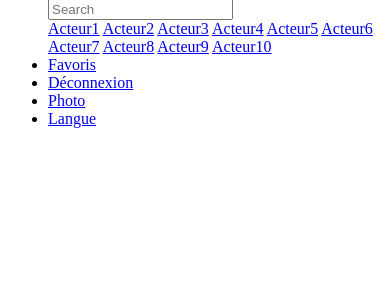
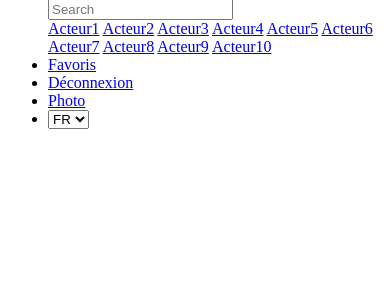
Before and after one commit to jam777/PHP_PROJET_4_Series, a Symfony app: template templates/base.html.twig in a window 390 px wide. Shown: the part 139-439 px from the top of the page. Run offline with Twig, Linux system fonts and the light colour scheme; the template is opened without the code that fills it, so the values that code supplies are empty; some libraries are stand-ins or nearby versions.

Commit message:
Création du  menu langue responsive

```diff
--- a/templates/navbar.html.twig
+++ b/templates/navbar.html.twig
@@ -42,7 +42,7 @@
             <li class="nav-item">
                 <a class="nav-link" href="#">Favoris</a>
             </li>
-            <!-- Log in -->
+            <!-- Login -->
             <li class="nav-item">
                 <a class="nav-link" href="#">Déconnexion</a>
             </li>
@@ -51,8 +51,17 @@
                 <a class="nav-link" href="#">Photo</a>
             </li>
             <!-- Langue -->
-            <li class="nav-item">
-                <a class="nav-link" href="#">Langue</a>
+            <li class="nav-item d-flex">
+                <form class="form-lang m-auto" action="">
+
+                    <select class="form-control" id="langage">
+                          <option>FR</option>
+                          <option>EN</option>
+                          <option>SP</option>
+                          <option>IT</option>
+                        </select>
+
+                </form>
             </li>
         </ul>
     </div>
```
Also changed, not shown: assets/css/navbar.scss (+7 -0 lines), public/build/app.css.
